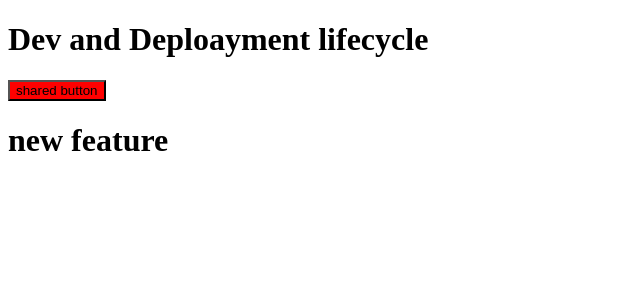
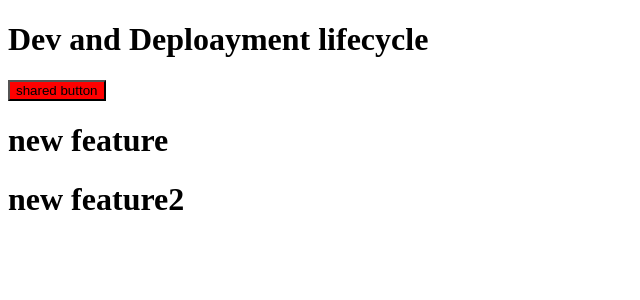
Before and after one commit to shekharpandey10/fe-deploy-lifecycle, a React (Vite) app in the folder apps/customer-portal/: page / in a window 1280 px wide. Shown: the top 300 px of the page, without its empty margins (0-640 px from the left). Built offline with nearby package versions, Linux system fonts and the light colour scheme.

Commit message:
feat: add new feature2 to the App component

```diff
--- a/apps/customer-portal/src/App.tsx
+++ b/apps/customer-portal/src/App.tsx
@@ -9,6 +9,7 @@ function App() {
       <h1>Dev and Deploayment lifecycle</h1>
       <Button onClick={() => alert(formatCurrency(1234))} />
       <h1>new feature</h1>
+      <h1>new feature2</h1>
     </>
   )
 }
```
